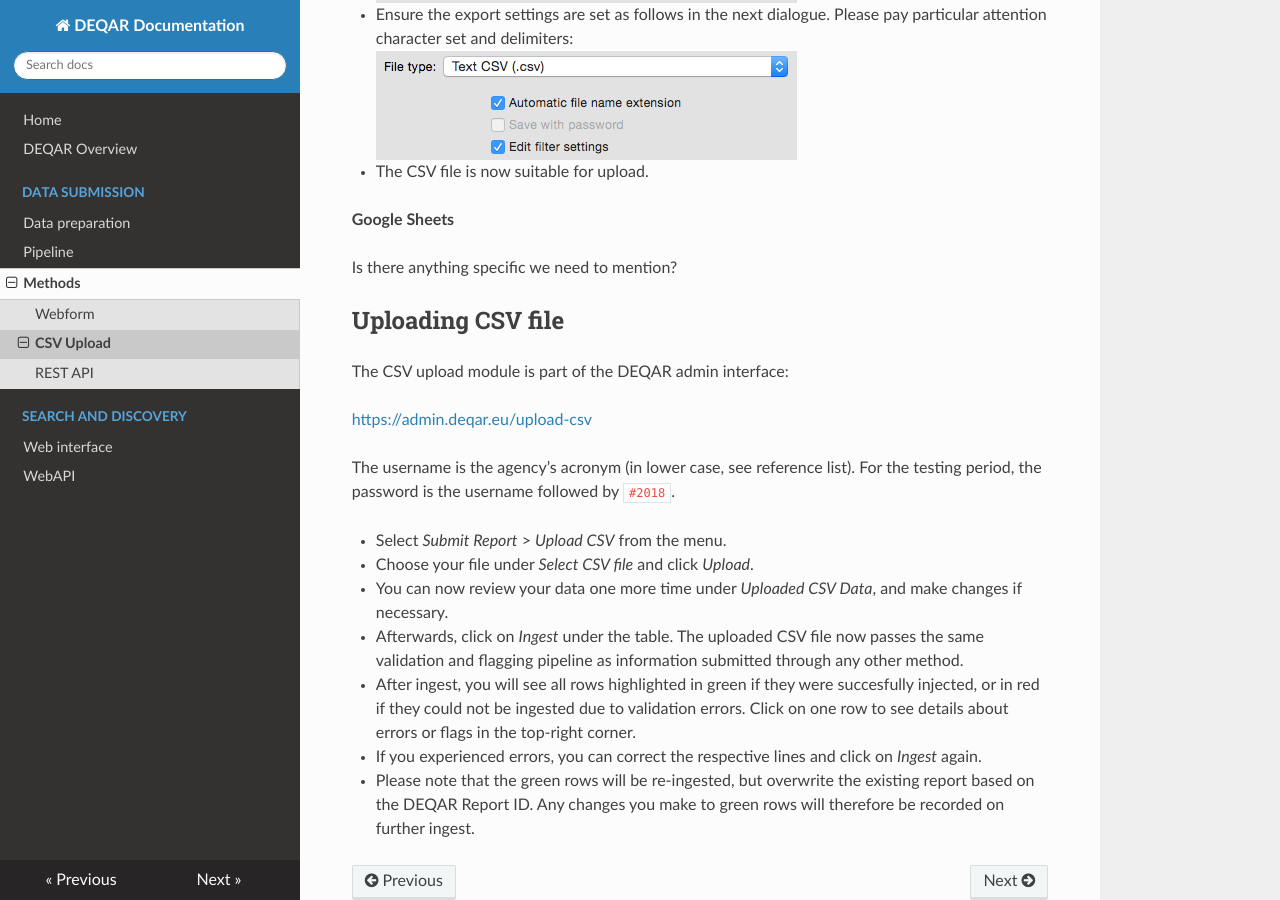
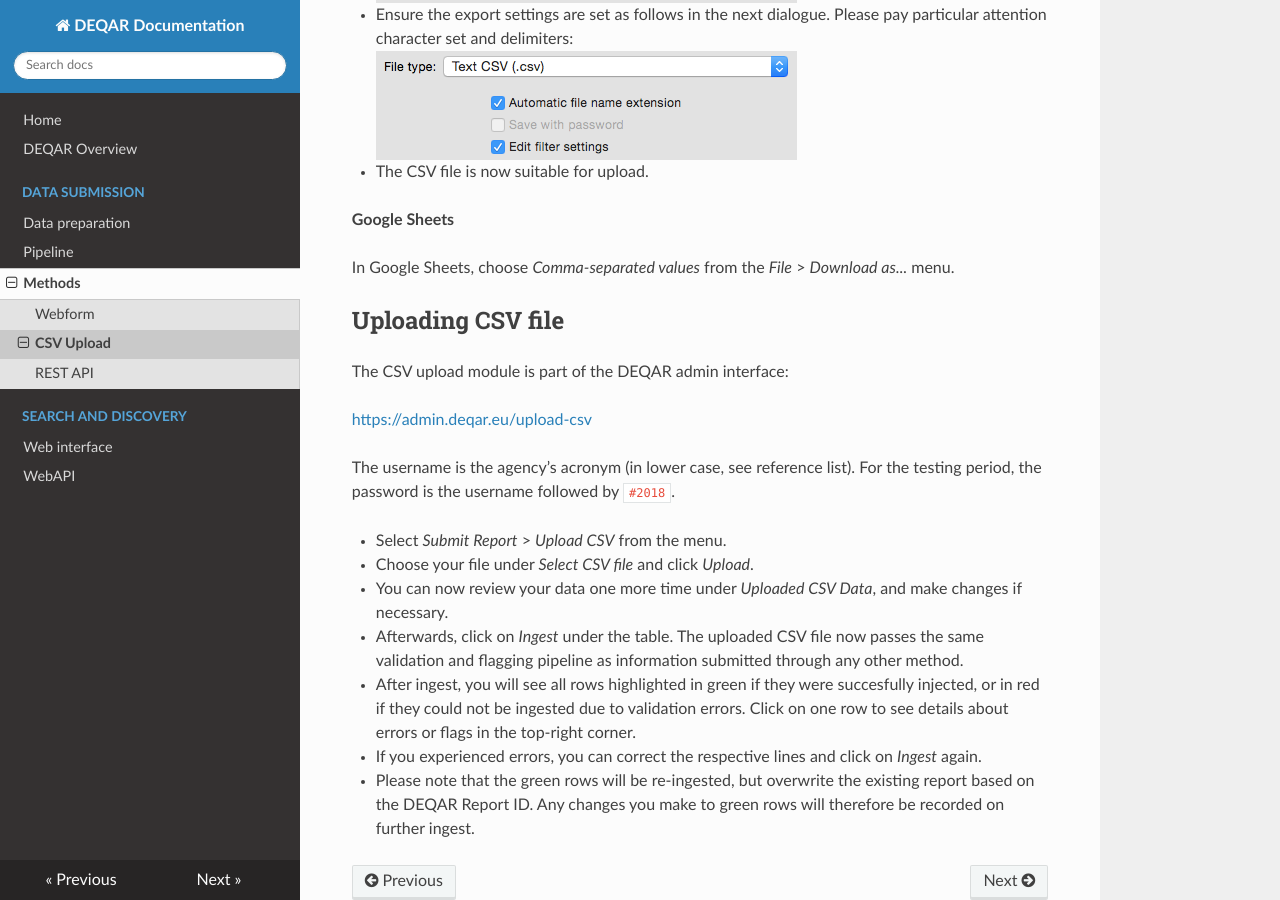
Before and after one commit to EQAR/deqar-docs, an MkDocs documentation site: the page built from docs/csv_upload.md, in a window 1280 px wide and 900 px high, scrolled down 2329 px. Built offline with MkDocs 1.6.1, drawn with Linux system fonts in a browser that asks for light colours; nearby versions of some CDN libraries; old or Windows-style settings are respelled for this version of MkDocs.

Commit message:
add CSV from Google Sheet

```diff
--- a/docs/csv_upload.md
+++ b/docs/csv_upload.md
@@ -68,7 +68,7 @@
 
 **Google Sheets**
 
-Is there anything specific we need to mention?
+In Google Sheets, choose *Comma-separated values* from the *File* > *Download as...* menu.
 
 Uploading CSV file
 ------------------
```
